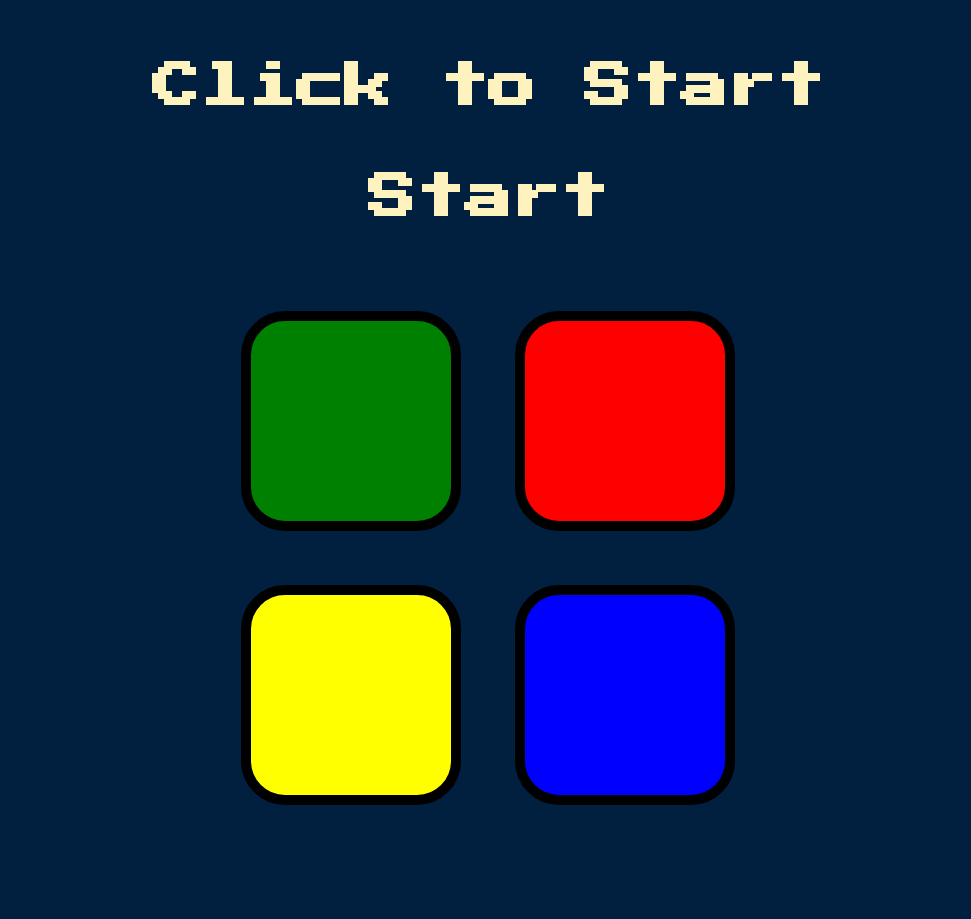
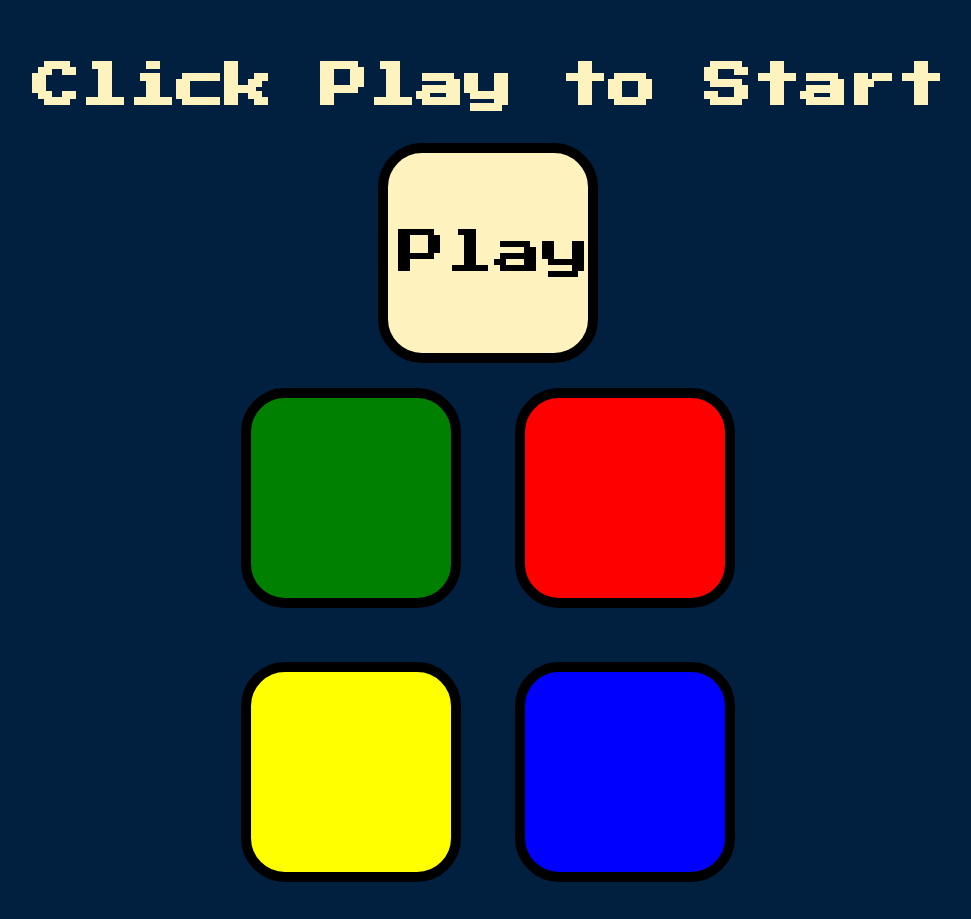
Before and after one commit to snoozie-v/simon, a plain HTML site: page index.html in a window 1280 px wide. Shown: the whole page, without its empty margins (152-1123 px from the left). Before the commit the page ends 842 px from the top, so only its background shows below. Drawn offline with nearby package versions, Linux system fonts and the light colour scheme.

Commit message:
change play button

```diff
--- a/index.html
+++ b/index.html
@@ -10,10 +10,10 @@
 </head>
 
 <body>
-  <h1 id="level-title">Click to Start</h1>
-  <h1 id="start-button">Start</h1>
+  <h1 id="level-title">Click Play to Start</h1>
+  <div class="start"><div id="start-button"><p>Play</p></div></div>
   <div class="container">
-    <div lass="row">
+    <div class="row">
 
       <div type="button" id="green" class="btn green">
 
--- a/styles.css
+++ b/styles.css
@@ -6,15 +6,33 @@ body {
 #level-title {
   font-family: 'Press Start 2P', cursive;
   font-size: 3rem;
-  margin:  5%;
+  margin-top:  5%;
   color: #FEF2BF;
+}
+
+.start {
+  display: flex;
+  justify-content: center;
+  margin: 0px;
+  padding: 0px;
 }
 
 #start-button {
   font-family: 'Press Start 2P', cursive;
   font-size: 3rem;
-  margin:  5%;
-  color: #FEF2BF;
+  margin: 0px;
+  background-color: #FEF2BF;
+  border: 10px solid black;
+  border-radius: 20%;
+  height: 200px;
+  width: 200px;
+  display: flex;
+  align-items: center;
+}
+
+#start-button p {
+  margin: 0px;
+  padding: 10px;
 }
 
 .container {
```
